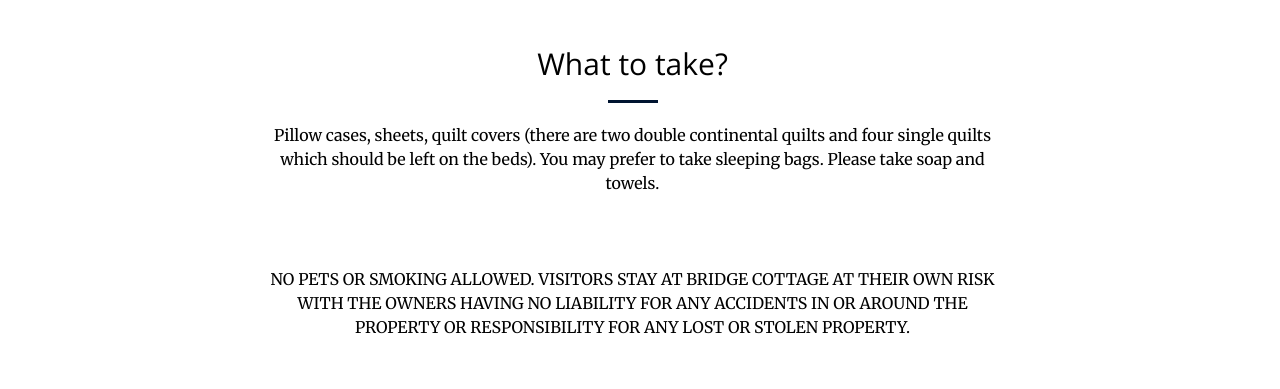
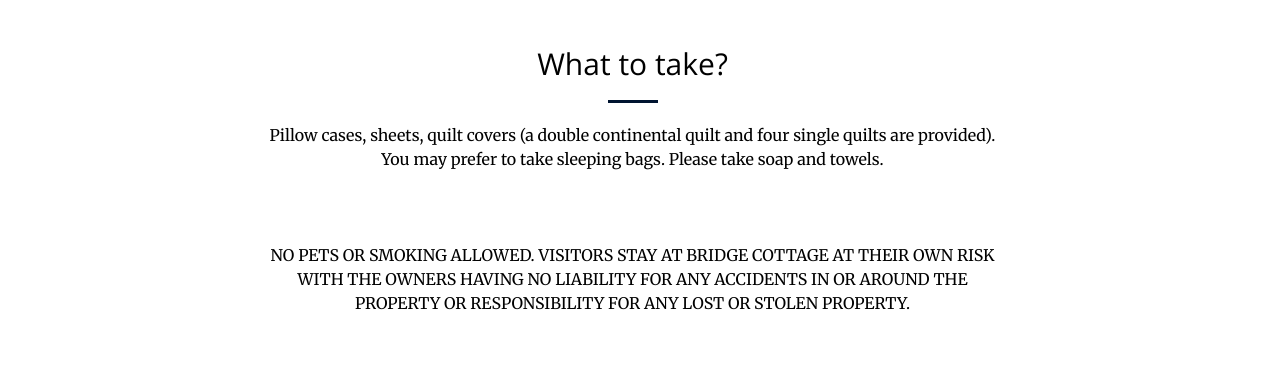
Before and after one commit to bridgecottage/bridgecottage.github.io, a website: page your-stay.html in a window 1280 px wide. Shown: the part 2000-2389 px from the top of the page. Drawn offline with nearby package versions, Linux system fonts and the light colour scheme; some packages are replaced by stand-ins of ours.

Commit message:
update on beds

```diff
--- a/your-stay.html
+++ b/your-stay.html
@@ -171,7 +171,7 @@
                 <div class="col-lg-8 col-lg-offset-2 text-center">
                     <h2 class="section-heading">What to take?</h2>
                     <hr class="dark">
-                    <p>Pillow cases, sheets, quilt covers (there are two double continental quilts and four single quilts which should be left on the beds). You may prefer to take sleeping bags. Please take soap and towels.<br><br><br><br>NO PETS OR SMOKING ALLOWED. VISITORS STAY AT BRIDGE COTTAGE AT THEIR OWN RISK WITH THE OWNERS HAVING NO LIABILITY FOR ANY ACCIDENTS IN OR AROUND THE PROPERTY OR RESPONSIBILITY FOR ANY LOST OR STOLEN PROPERTY.</p>
+                    <p>Pillow cases, sheets, quilt covers (a double continental quilt and four single quilts are provided). You may prefer to take sleeping bags. Please take soap and towels.<br><br><br><br>NO PETS OR SMOKING ALLOWED. VISITORS STAY AT BRIDGE COTTAGE AT THEIR OWN RISK WITH THE OWNERS HAVING NO LIABILITY FOR ANY ACCIDENTS IN OR AROUND THE PROPERTY OR RESPONSIBILITY FOR ANY LOST OR STOLEN PROPERTY.</p>
                 </div>
             </div>
         </div>
```
